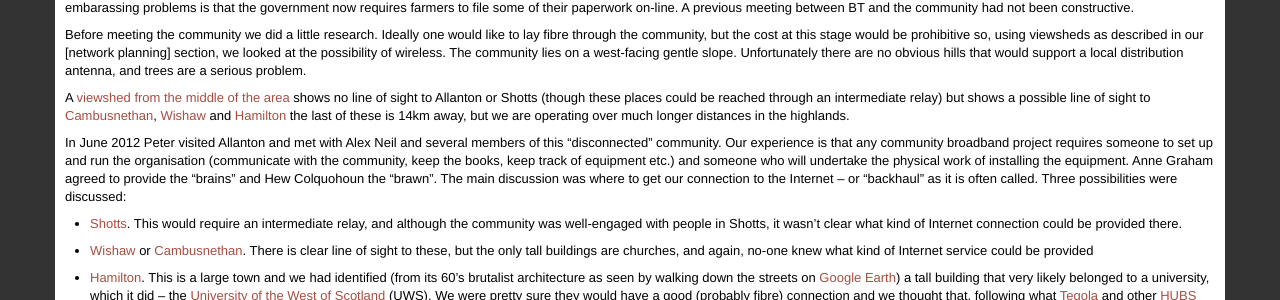
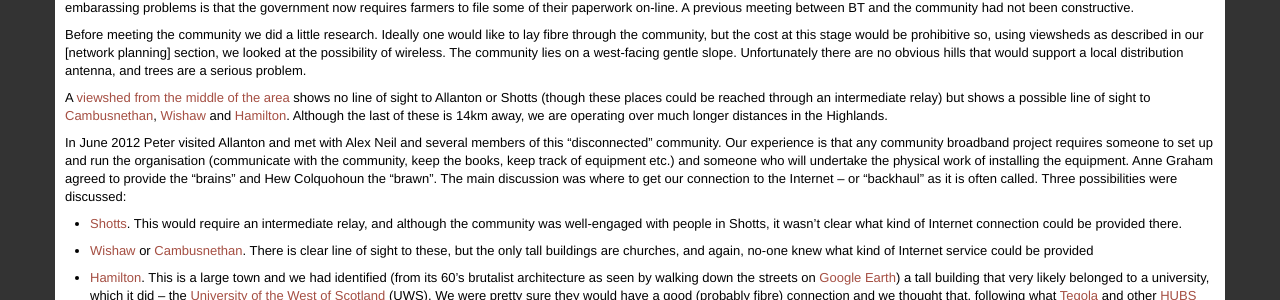
Before and after one commit to tegola-hubs/tegola-hubs.github.com, a Jekyll site: the page built from allanton/index.md, in a window 1280 px wide and 900 px high. Shown: the part 321-621 px from the top of the window. Built offline with Jekyll 4.4.1, drawn with Linux system fonts in a browser that asks for light colours.

Commit message:
more typos

```diff
--- a/allanton/index.md
+++ b/allanton/index.md
@@ -50,9 +50,9 @@ local distribution antenna, and trees are a serious problem.
 A [viewshed from the middle of the area] shows no line of sight to
 Allanton or Shotts (though these places could be reached through an
 intermediate relay) but shows a possible line of sight to
-[Cambusnethan], [Wishaw] and [Hamilton] the last of these is 14km
-away, but we are operating over much longer distances in the
-highlands.
+[Cambusnethan], [Wishaw] and [Hamilton]. Although the last of these is 14km
+away,  we are operating over much longer distances in the
+Highlands.
 
 In June 2012 Peter visited Allanton and met with Alex Neil and several
 members of this
```
Also changed, not shown: allanton/rolloutplans.md (+1 -1 lines).
